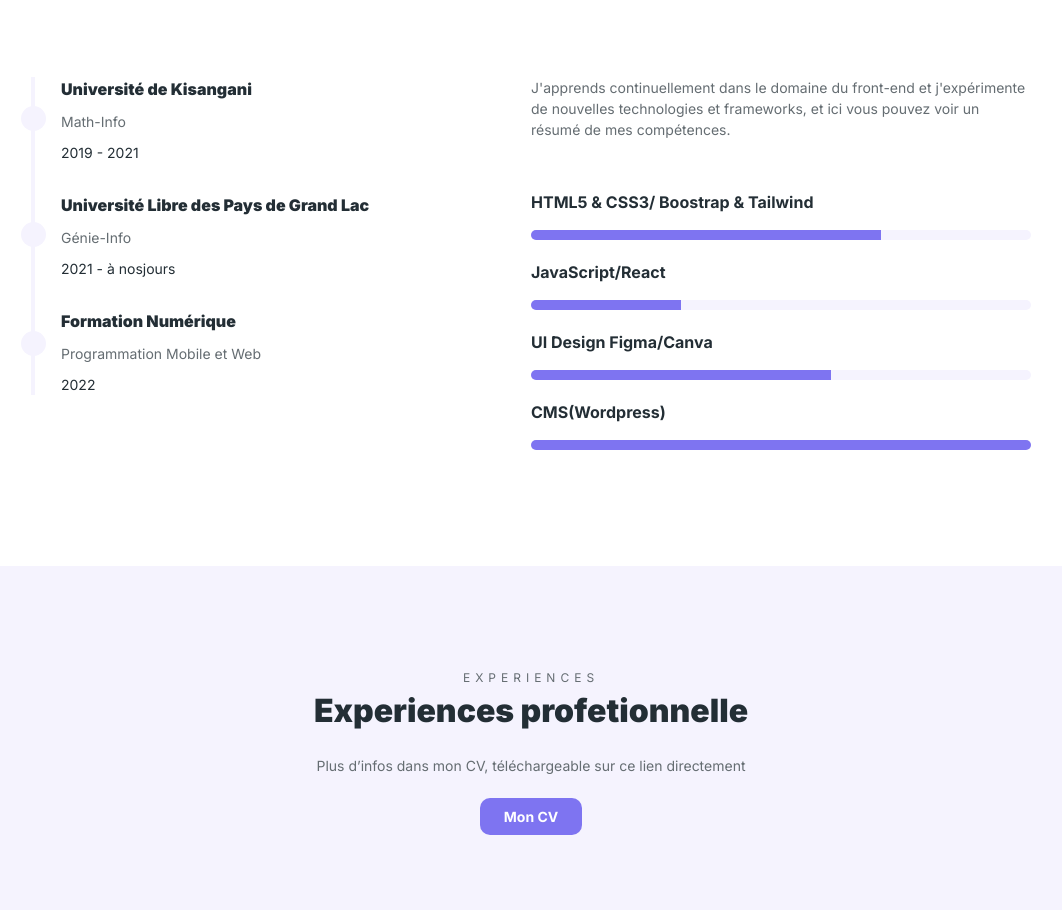
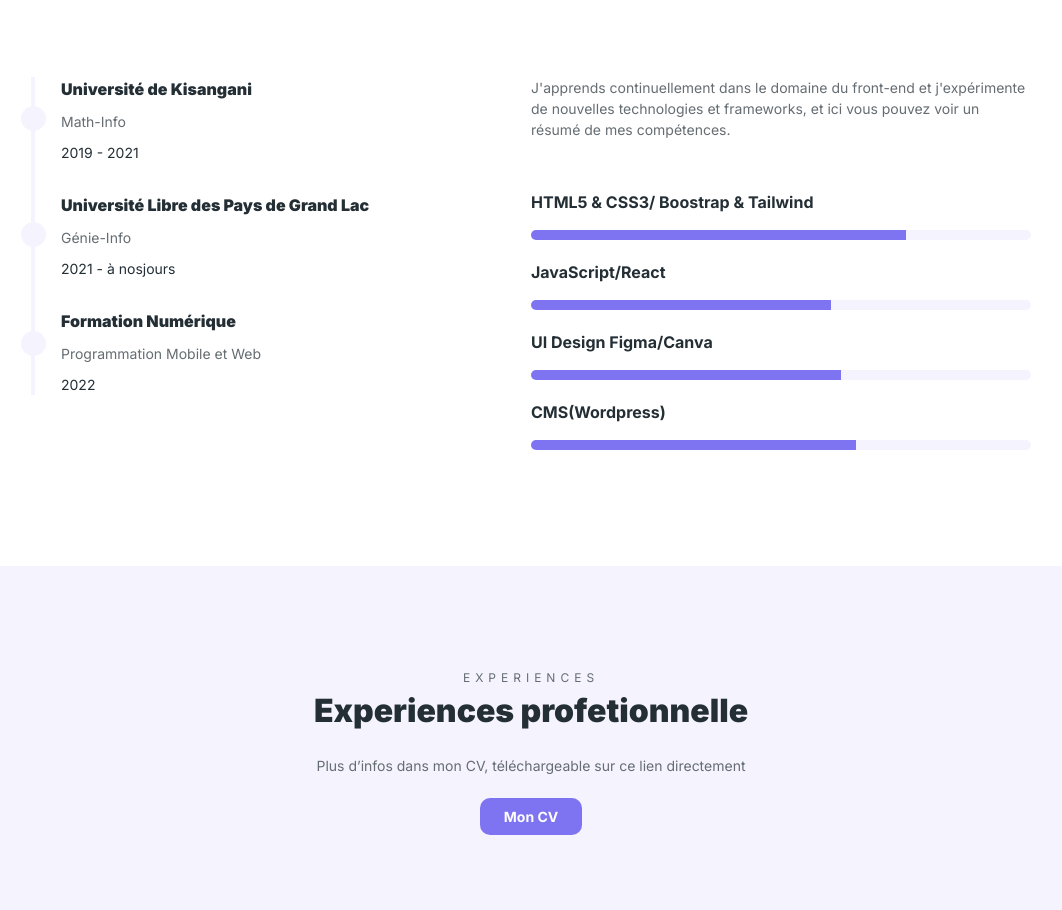
Before and after one commit to Koliama-code/monPortofolio, a website: page index.html in a window 1280 px wide. Shown: the part 1342-2252 px from the top of the page, without its empty margins (109-1171 px from the left). Drawn offline with Linux system fonts and the light colour scheme.

Commit message:
Update formations.css

```diff
--- a/src/styles/formations.css
+++ b/src/styles/formations.css
@@ -126,13 +126,16 @@
 }
 
 .level.level1 div {
-	width: 70%;
+	width: 75%;
 }
 
 .level.level2 div {
-	width: 30%;
+	width: 60%;
 }
 
 .level.level3 div {
-	width: 60%;
+	width: 62%;
 }
+.level.level4 div {
+	width: 65%;
+}
```
